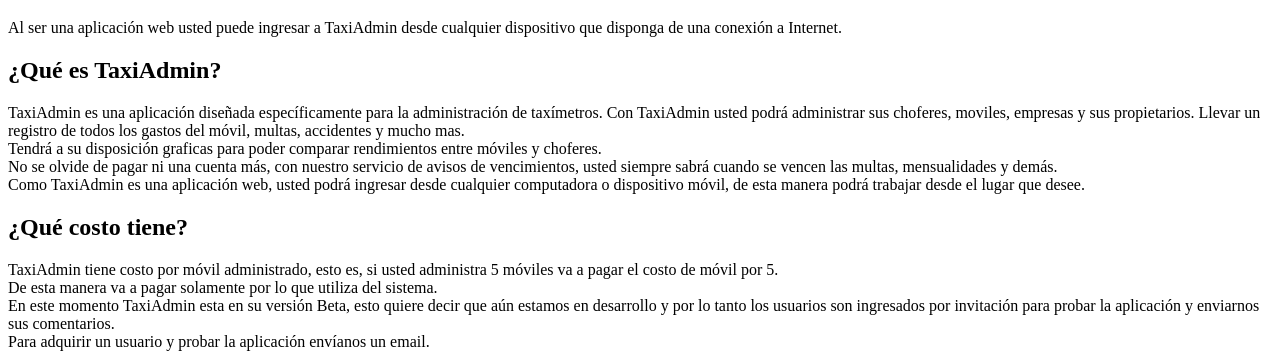
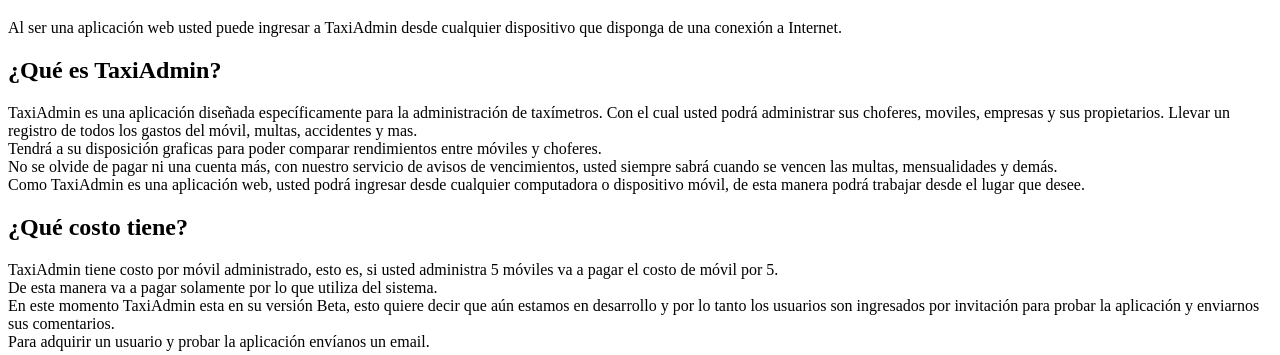
Before and after one commit to guyt101z/taxiadmin, a PHP site: template apps/frontend/modules/home/templates/indexSuccess.php in a window 1280 px wide. Shown: the part 351-706 px from the top of the page. Run offline with PHP 8.4, Linux system fonts and the light colour scheme; the template is opened without the code that fills it, so the values that code supplies are empty; some libraries are stand-ins or nearby versions.

Commit message:
Pequeña modificación en el home del sitio

```diff
--- a/apps/frontend/modules/home/templates/indexSuccess.php
+++ b/apps/frontend/modules/home/templates/indexSuccess.php
@@ -82,8 +82,8 @@
                             <h2 class="inner">¿Qué es TaxiAdmin?</h2>
                             <p>
                                 TaxiAdmin es una aplicación diseñada específicamente para la administración de taxímetros.
-                                Con TaxiAdmin usted podrá administrar sus choferes, moviles, empresas y sus propietarios.
-                                Llevar un registro de todos los gastos del móvil, multas, accidentes y mucho mas.
+                                Con el cual usted podrá administrar sus choferes, moviles, empresas y sus propietarios.
+                                Llevar un registro de todos los gastos del móvil, multas, accidentes y mas.
                                 <br>Tendrá a su disposición graficas para poder comparar rendimientos entre móviles y choferes.
                                 <br>No se olvide de pagar ni una cuenta más, con nuestro servicio de avisos de vencimientos, usted siempre sabrá cuando se vencen las multas, mensualidades y demás.
                                 <br>Como TaxiAdmin es una aplicación web, usted podrá ingresar desde cualquier computadora o dispositivo móvil, de esta manera podrá trabajar desde el lugar que desee.
@@ -95,7 +95,7 @@
                                 TaxiAdmin tiene costo por móvil administrado, esto es, si usted administra 5 móviles va a pagar el costo de móvil por 5.
                                 <br>De esta manera va a pagar solamente por lo que utiliza del sistema.
                                 <br>En este momento TaxiAdmin esta en su versión Beta, esto quiere decir que aún estamos en desarrollo y por lo tanto los usuarios son ingresados por invitación para probar la aplicación y enviarnos sus comentarios.
-                                <br>Para adquirir un usuario y probar la aplicación envíanos un email.
+                                <br>Para adquirir un usuario y probar la aplicación envíanos un <a onclick="showEditDialog('Contacto', '<?php echo url_for('email/new') ?>', '400', fValidateEmail, fOkContacto); return false;" style="cursor: pointer;" >email</a>.
                             </p>
                         </div>
                         <div class="bit">
```
Also changed, not shown: README.md.
